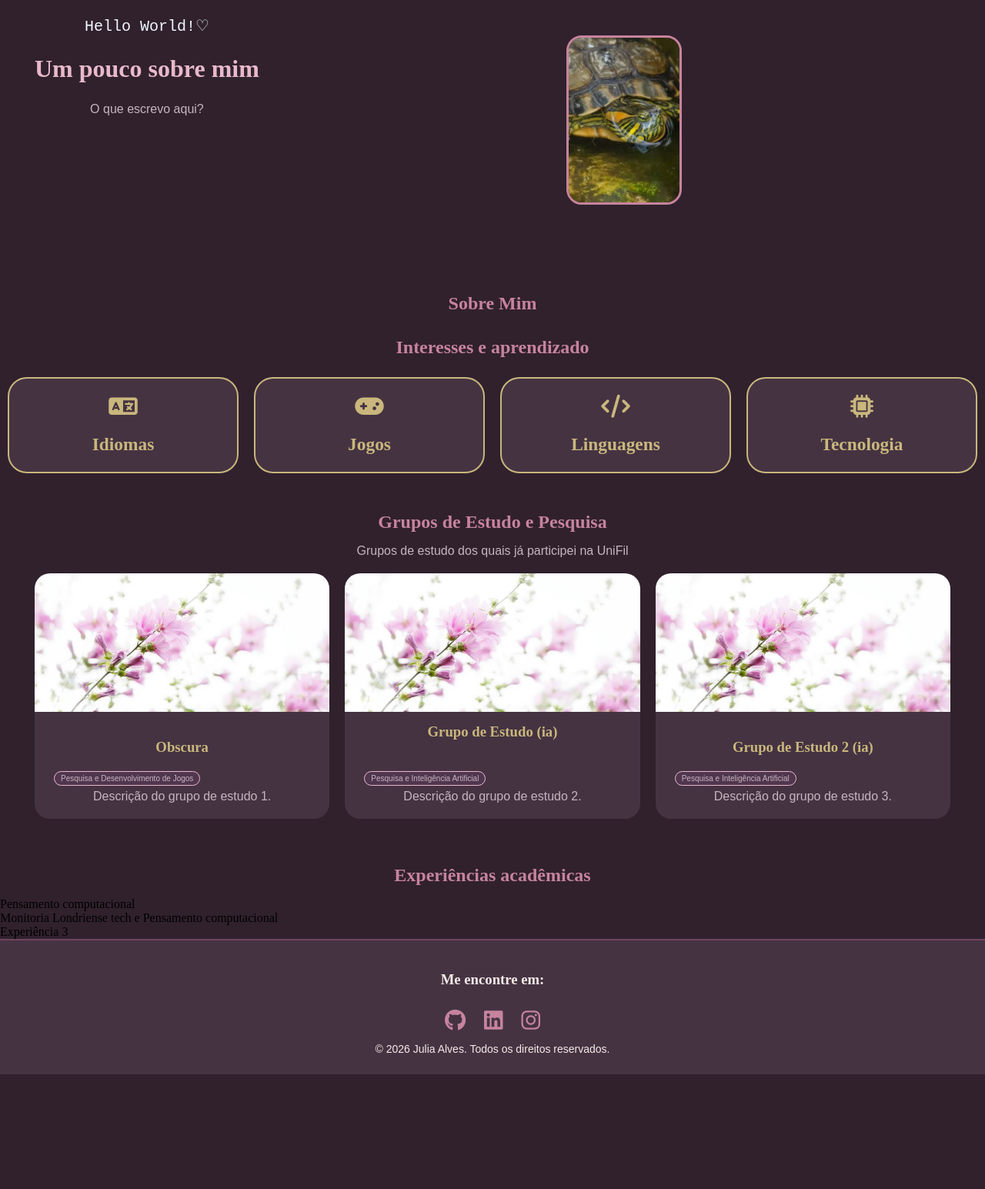
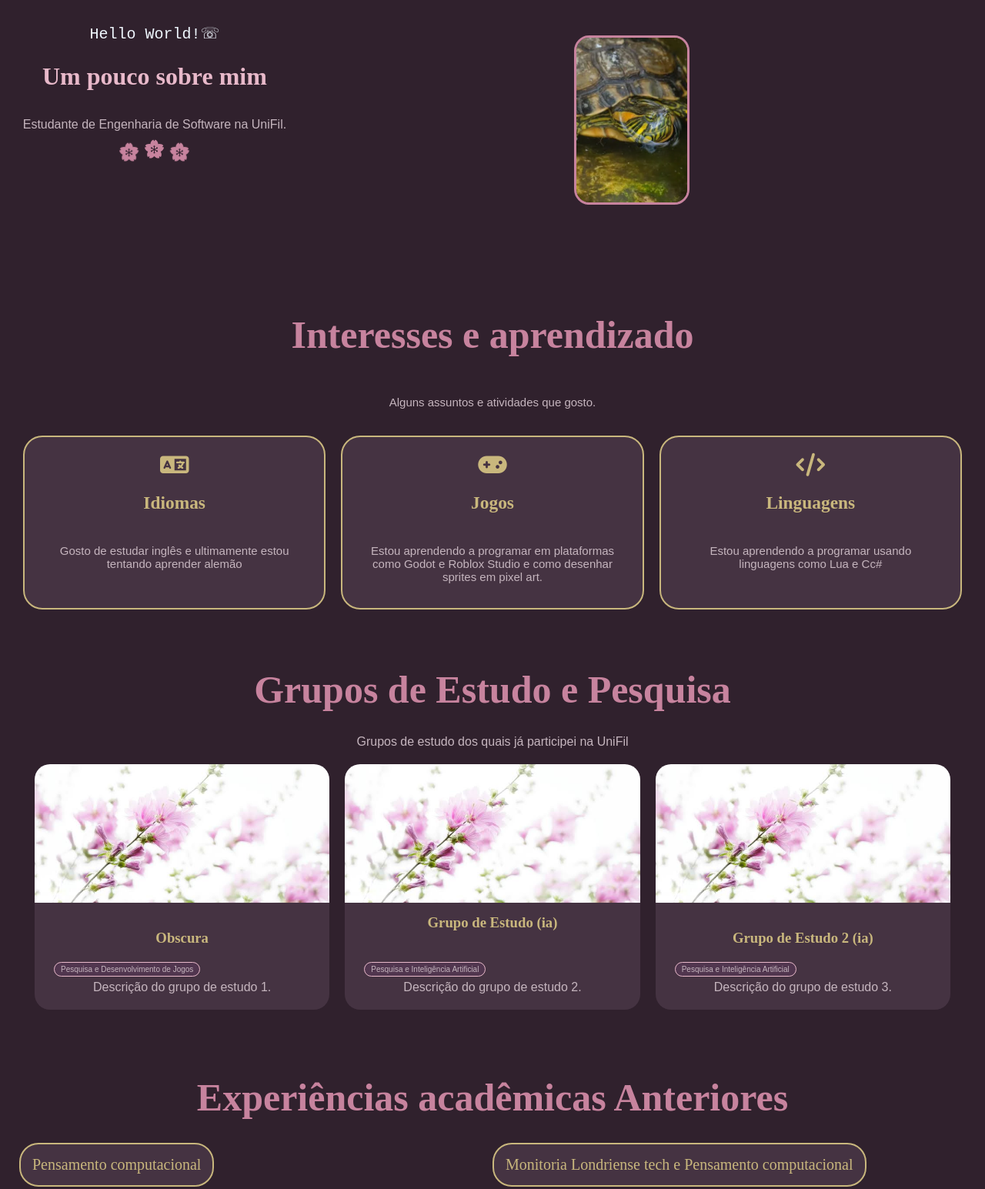
Before and after one commit to alvesjulinha/Trabalho-Final, a plain HTML site: page index.html in a window 1280 px wide. Shown: the part 120-1665 px from the top of the page at 77% size. Before the commit the page ends 1516 px from the top, so only its background shows below. Drawn offline with Linux system fonts and the light colour scheme.

Commit message:
Add files via upload

```diff
--- a/index.html
+++ b/index.html
@@ -22,7 +22,8 @@
         <div class="menu-navegacao">
             <nav>
                 <ul>
-                    <li><a class="ativo" href="index.html">Sobre</a></li>
+                    <li><a href="index.html" class="ativo">Sobre</a></li>
+                    <!-- A classe ativo não está surtindo efeito no css -->
                     <li><a href="projetos.html">Projetos</a></li>
                     <li><a href="contato.html">Contato</a></li>
                     <li>
@@ -39,12 +40,20 @@
 
         <div class="texto-cabecalho">
             <div class="apresentacao">
-                <p class="decoracao">Hello World!♡</p>
+                <p class="decoracao">Hello World!☏</p>
                 <h1>Um pouco sobre mim</h1>
             </div>
+
             <div class="introducao">
-                <p>O que escrevo aqui?</p>
+                <p>Estudante de Engenharia de Software na UniFil.</p>
             </div>
+
+            <div class="bloco-animacao">
+                <img class="flor flor1" src="/Imagens/cherry-blossom-petal-2-svgrepo-com.svg" alt="">
+                <img class="flor flor2" src="/Imagens/cherry-blossom-petal-2-svgrepo-com.svg" alt="">
+                <img class="flor flor3" src="/Imagens/cherry-blossom-petal-2-svgrepo-com.svg" alt="">
+            </div>
+
         </div>
 
         <div class="foto-perfil">
@@ -53,18 +62,13 @@
 
     </header>
 
-
     <main class="conteudo">
-        <section class="sobre">
-            <h2>Sobre Mim</h2>
-            <p></p>
-        </section>
-
 
         <section class="interesses">
             <h2>Interesses e aprendizado</h2>
 
-            <p></p>
+            <p>Alguns assuntos e atividades que gosto.</p>
+            <!-- Dá para melhorar a frase? -->
 
             <div class="interesses-grade">
 
@@ -74,7 +78,7 @@
                     </div>
                     <div class="interesse-texto">
                         <h3>Idiomas</h3>
-                        <p></p>
+                        <p>Gosto de estudar inglês e ultimamente estou tentando aprender alemão</p>
                     </div>
                 </div>
 
@@ -84,7 +88,8 @@
                     </div>
                     <div class="interesse-texto">
                         <h3>Jogos</h3>
-                        <p></p>
+                        <p>Estou aprendendo a programar em plataformas como Godot e Roblox Studio e como desenhar
+                            sprites em pixel art. </p>
                     </div>
                 </div>
 
@@ -94,19 +99,10 @@
                     </div>
                     <div class="interesse-texto">
                         <h3>Linguagens</h3>
-                        <p></p>
+                        <p>Estou aprendendo a programar usando linguagens como Lua e Cc#</p>
                     </div>
                 </div>
-
-                <div class="interesse">
-                    <div class="interesse-icone">
-                        <i class="fa-solid fa-microchip"></i>
-                    </div>
-                    <div class="interesse-texto">
-                        <h3>Tecnologia</h3>
-                        <p></p>
-                    </div>
-                </div>
+            </div>
 
             </div>
         </section>
@@ -160,15 +156,13 @@
         </section>
 
 
-        <section class="esperiencias">
-            <h2>Experiências acadêmicas</h2>
-            <ul>
-                <li>Pensamento computacional</li>
-                <li>Monitoria Londriense tech e Pensamento computacional</li>
+        <section class="experiencias">
+            <h2>Experiências acadêmicas Anteriores</h2>
 
-                <li>Experiência 3</li>
-                <!-- Não sei o que colocar -->
-            </ul>
+            <div class="experiencias-grade">
+                <div class="experiencia">Pensamento computacional</div>
+                <div class="experiencia">Monitoria Londriense tech e Pensamento computacional</div>
+            </div>
         </section>
     </main>
 
--- a/style.css
+++ b/style.css
@@ -137,6 +137,7 @@ p {
     text-align: center;
 }
 
+
 h1 {
     text-align: center;
     padding: 15px;
@@ -146,8 +147,10 @@ h1 {
 
 h2 {
     text-align: center;
-    padding: 15px;
+    padding: 25px;
+    margin: 5px;
     color: var(--rosa);
+    font-size: 50px;
 }
 
 h3 {
@@ -195,7 +198,7 @@ h3 {
     object-fit: cover;
 }
 
-.apresentacao p{
+.decoracao p{
     color: var(--creme);
     text-align: center;
     justify-content: center;
@@ -247,16 +250,30 @@ h4 {
     color: var(--rosa);
 }
 
+.ativo a{
+    color: var(--champanhe);
+}
+
+.apresentacao{
+    margin: 10px;
+}
+
 .apresentacao p {
     font-family: 'Courier New', Courier, monospace;
     color: aliceblue;
     font-size: 20px;
 }
 
+
 /* Interesses */
+.interesses{
+    padding: 10px;
+    margin: 10px;
+}
+
 .interesses-grade{
     display: grid;
-    grid-template-columns: repeat(4, 1fr);
+    grid-template-columns: repeat(3, 1fr);
 }
 
 .interesse{
@@ -270,6 +287,20 @@ h4 {
     margin: 10px;
     padding: 5px;
     /* Considerando que vou adicionar paragrafos, terei que mudar o posicionamento */
+}
+
+.interesse p{
+    font-size: 15px;
+    text-align: justify;
+    padding: 15px;
+    padding-bottom: 8px ;
+}
+
+.interesses p{
+    font-size: 15px;
+    text-align: center;
+    padding: 15px;
+    margin: 10px;
 }
 
 .interesse-icone{
@@ -319,7 +350,28 @@ h4 {
 }
 
 /* Experiências */
+.experiencias{
+    margin: 15px;
+    padding: 10px;
+}
 
+.experiencias-grade{
+    display: grid;
+    grid-template-columns: repeat(2, 1fr);
+    justify-content: space-between;
+    text-align: center;
+    /* As divs não centralizam */
+}
+
+.experiencia{
+    background-color: var(--fundo-card);
+    color: var(--champanhe);
+    border: solid 2px var(--champanhe);
+    width: fit-content;
+    font-size: 20px;
+    border-radius: 25px;
+    padding: 15px;
+}
 
 /* Projetos */
 .projetos {
@@ -475,6 +527,57 @@ textarea{
     height: 200px;
 }
 
+/* Animação */
+
+.bloco-animacao{
+    margin: 20px;
+}
+
+.flores {
+    display: flex;
+    justify-content: center;
+    gap: 30px;
+    margin: 20px 0;
+}
+
+.flor {
+    width: 25px;
+    color: var(--rosa-claro);
+    animation: flutuar 3s ease-in-out infinite;
+}
+
+.flor1 {
+    animation: flutuar 3s ease-in-out infinite;
+}
+
+.flor2 {
+    animation-delay: zigue-zague 3s ease-in-out infinite;
+    animation-delay: 0.5s;
+}
+
+.flor3 {
+    animation: flutuar 3s ease-in-out infinite;
+    animation-delay: 1s;
+}
+
+@keyframes flutuar {
+    /* Arrumar animação
+    Enquanto a 1 e a 3 sobem a 2desce e vice-versa*/
+    0%, 100% {
+        transform: translate(0, 0);
+    }
+    25% {
+        transform: translate(5px, -5px);
+    }
+    50% {
+        transform: translate(0px, -10px);
+    }
+    75% {
+        transform: translate(-5px, -5px);
+    }
+}
+
+
 /* Rodapé */
 
 .rodape {
```
Also changed, not shown: contato.html (+5 -5 lines), projetos.html (+6 -6 lines), Imagens/cherry-blossom-petal-2-svgrepo-com.svg (added).
